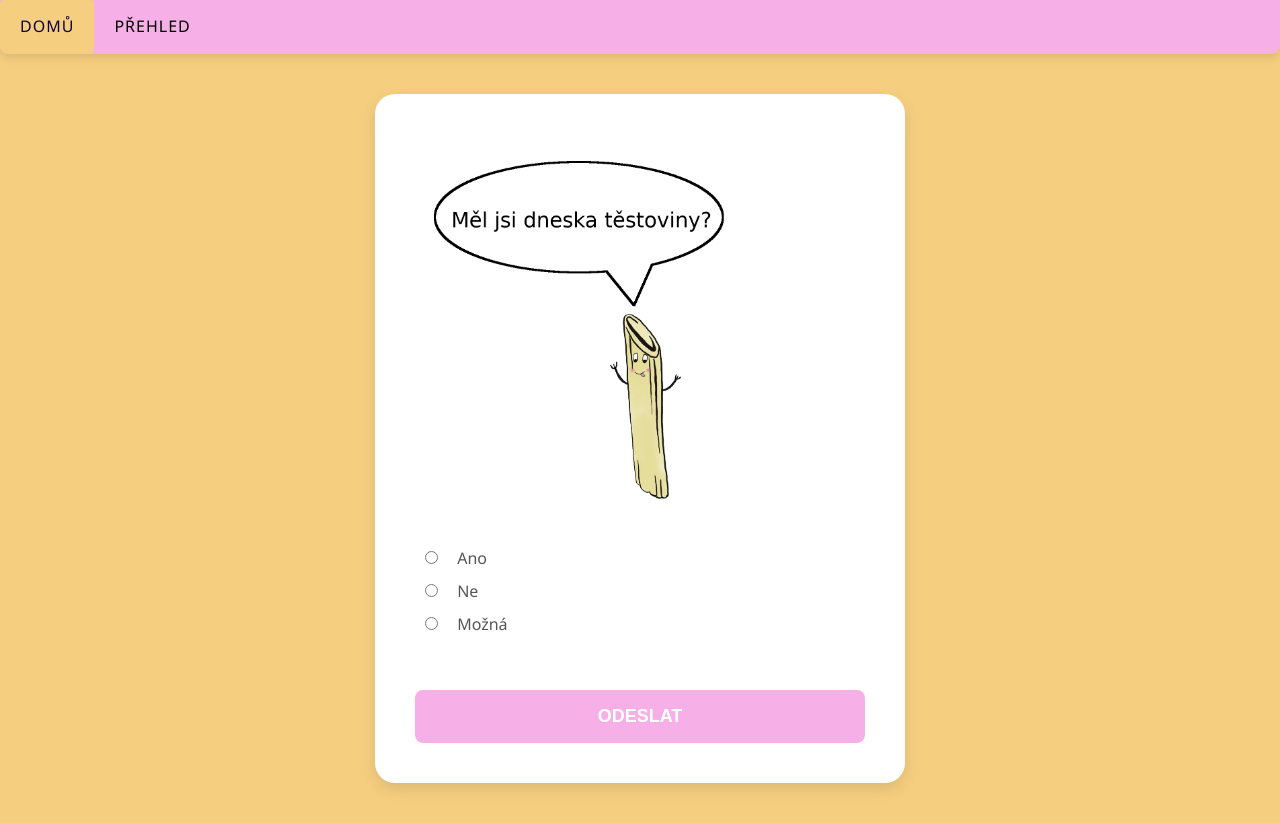
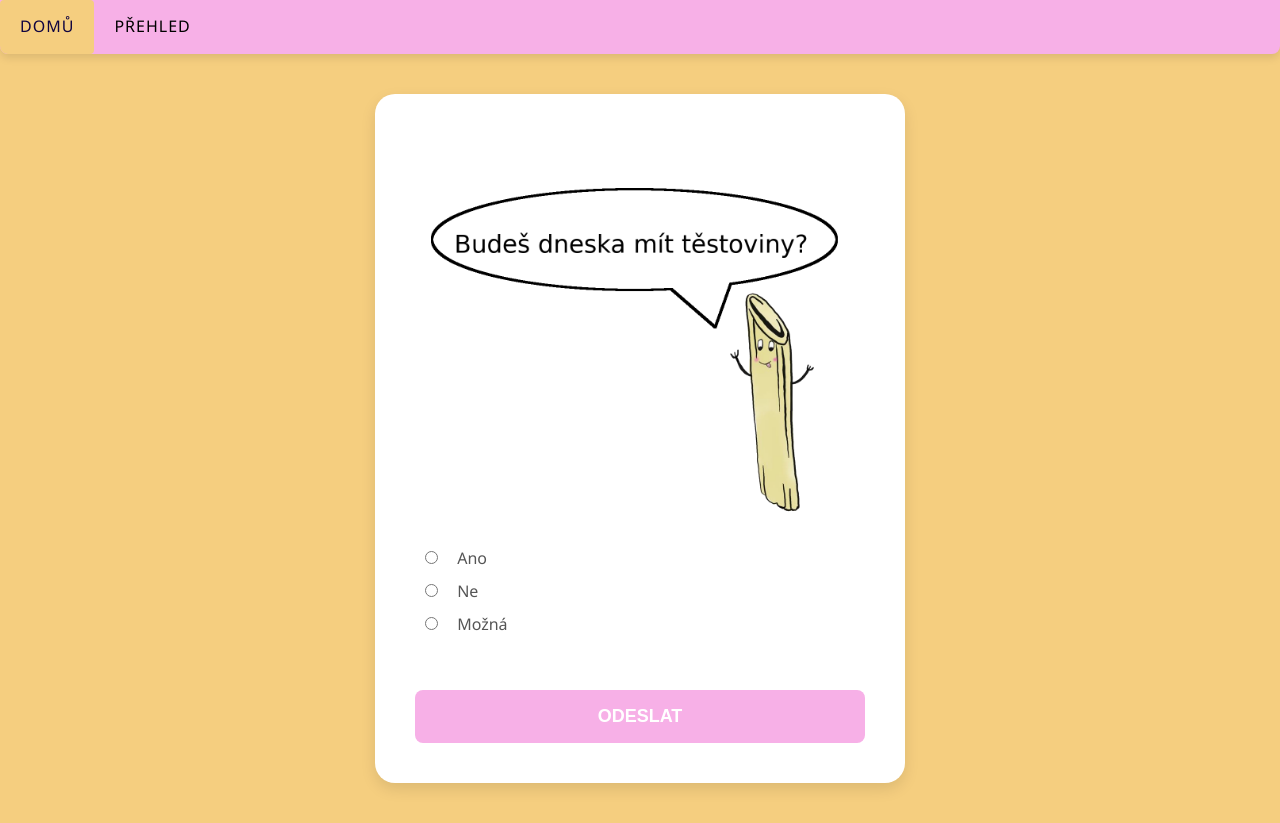
Before and after one commit to krystofham/testolingo, a Flask app: page /sure in a window 1280 px wide. Run offline with Flask 3, Linux system fonts and the light colour scheme.

Commit message:
Implement code changes to enhance functionality and improve performance

```diff
--- a/templates/sure.html
+++ b/templates/sure.html
@@ -14,7 +14,7 @@
         <a href="{{ url_for('prehled') }}">Přehled</a>
     </div>
     <form action="/urcite" method="post">
-        <img src="static/testovina_yap.png" alt="těstovina" height="400">
+        <img src="static/testovina_yap_2.png" alt="těstovina" height="400">
 
         <div class="radio-group">
             <input type="radio" id="ano" name="odpoved" value="ano" required>
```
Also changed, not shown: static/testovina_yap_2.png (added).
